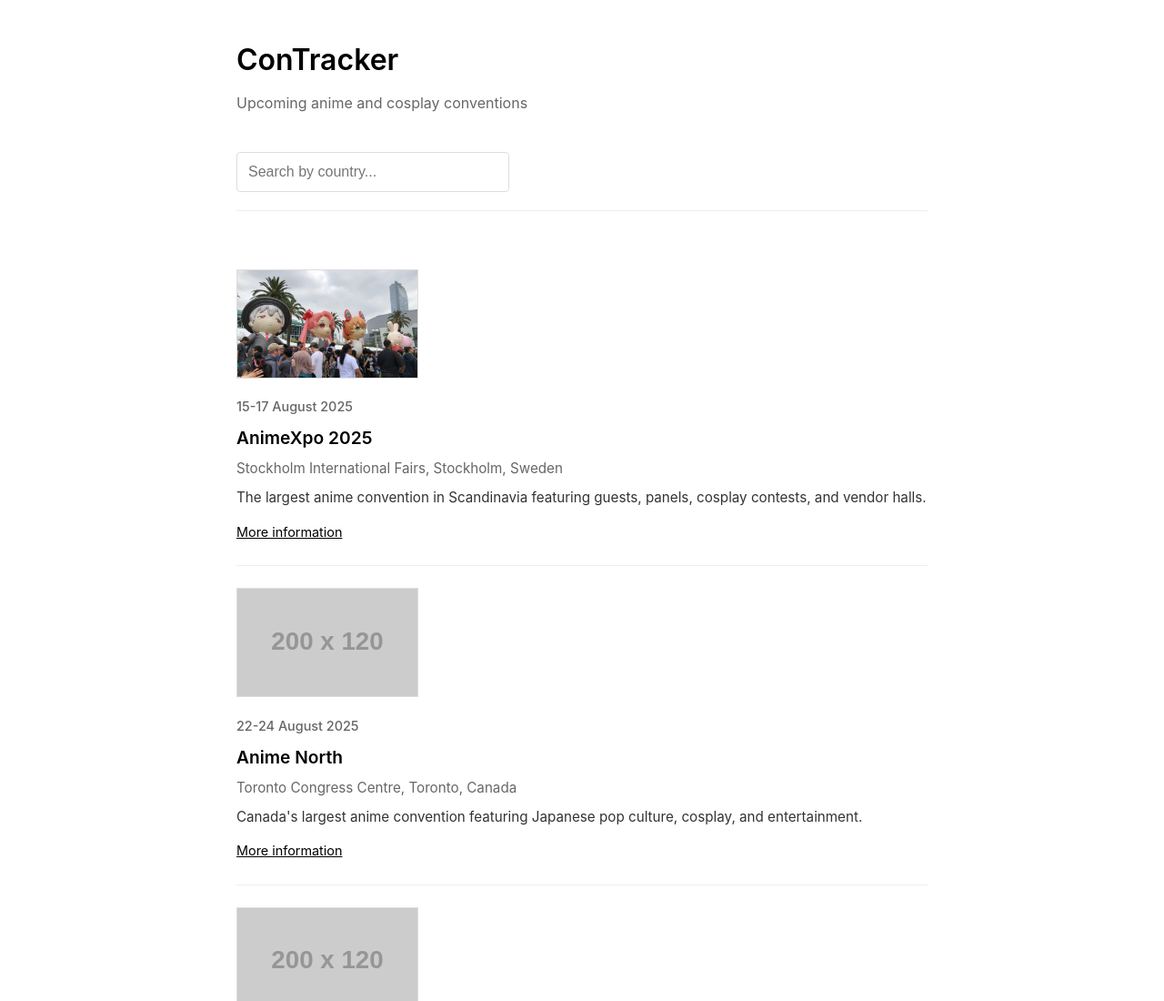
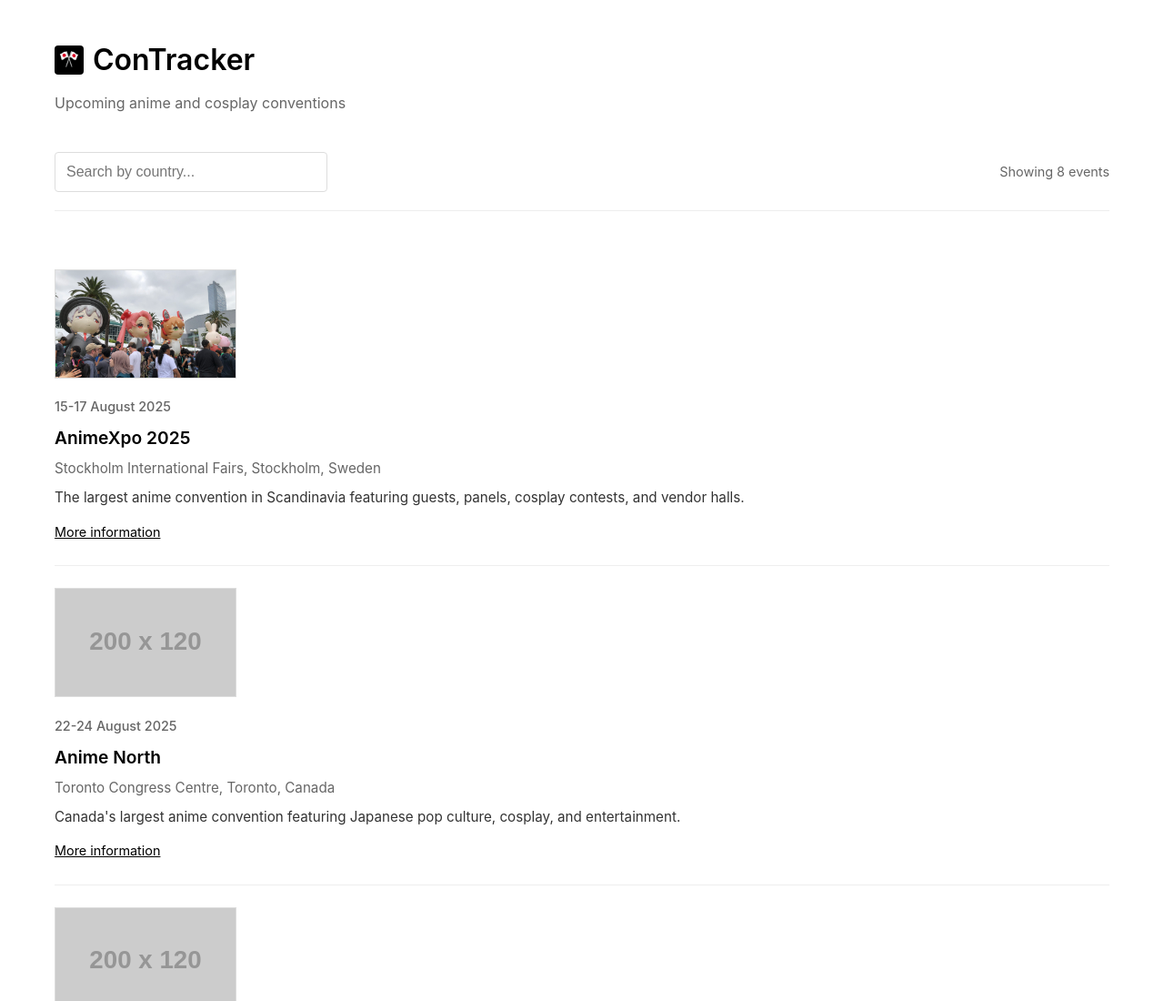
Before and after one commit to attila122/contracker, a plain HTML site: page index.html in a window 1280 px wide. Shown: the top 1100 px of the page at 91% size. Drawn offline with Linux system fonts and the light colour scheme; placeholder pictures from the web are drawn by us.

Commit message:
Improve desktop layout: add grid view, icon, and better spacing

```diff
--- a/index.html
+++ b/index.html
@@ -19,7 +19,7 @@
         }
 
         .container {
-            max-width: 800px;
+            max-width: 1200px;
             margin: 0 auto;
             padding: 40px 20px;
         }
@@ -32,6 +32,21 @@
             font-size: 2rem;
             font-weight: 600;
             margin-bottom: 10px;
+            display: flex;
+            align-items: center;
+            gap: 10px;
+        }
+
+        .logo-icon {
+            width: 32px;
+            height: 32px;
+            background: black;
+            border-radius: 4px;
+            display: flex;
+            align-items: center;
+            justify-content: center;
+            color: white;
+            font-size: 18px;
         }
 
         .subtitle {
@@ -43,6 +58,11 @@
             margin-bottom: 40px;
             padding-bottom: 20px;
             border-bottom: 1px solid #eee;
+            display: flex;
+            justify-content: space-between;
+            align-items: center;
+            flex-wrap: wrap;
+            gap: 20px;
         }
 
         .search-input {
@@ -52,6 +72,11 @@
             border: 1px solid #ddd;
             border-radius: 4px;
             font-size: 16px;
+        }
+
+        .stats-summary {
+            color: #666;
+            font-size: 0.9rem;
         }
 
         .event-image {
@@ -133,13 +158,29 @@
             h1 {
                 font-size: 1.75rem;
             }
+
+            .events-list {
+                grid-template-columns: 1fr;
+            }
+
+            .search-section {
+                flex-direction: column;
+                align-items: stretch;
+            }
+
+            .search-input {
+                max-width: none;
+            }
         }
     </style>
 </head>
 <body>
     <div class="container">
         <header>
-            <h1>ConTracker</h1>
+            <h1>
+                <span class="logo-icon">🎌</span>
+                ConTracker
+            </h1>
             <p class="subtitle">Upcoming anime and cosplay conventions</p>
         </header>
 
@@ -150,6 +191,9 @@
                 class="search-input"
                 placeholder="Search by country..."
             >
+            <div class="stats-summary" id="eventCount">
+                Showing all events
+            </div>
         </div>
 
         <ul class="events-list" id="eventsList">
@@ -176,7 +220,6 @@
                 website: "https://example.com/animexpo",
                 image: "images/con1.jpg"
             },
-
             {
                 id: 2,
                 name: "Nordic Cosplay Championship",
@@ -282,14 +325,18 @@
         function renderEvents(events) {
             const eventsList = document.getElementById('eventsList');
             const noEvents = document.getElementById('noEvents');
+            const eventCount = document.getElementById('eventCount');
 
             if (events.length === 0) {
                 eventsList.innerHTML = '';
                 noEvents.style.display = 'block';
+                eventCount.textContent = 'No events found';
                 return;
             }
 
             noEvents.style.display = 'none';
+            eventCount.textContent = `Showing ${events.length} event${events.length === 1 ? '' : 's'}`;
+
             eventsList.innerHTML = events.map(event => `
                 <li class="event-item">
                     <img src="${event.image}" alt="${event.name}" class="event-image" />
```
